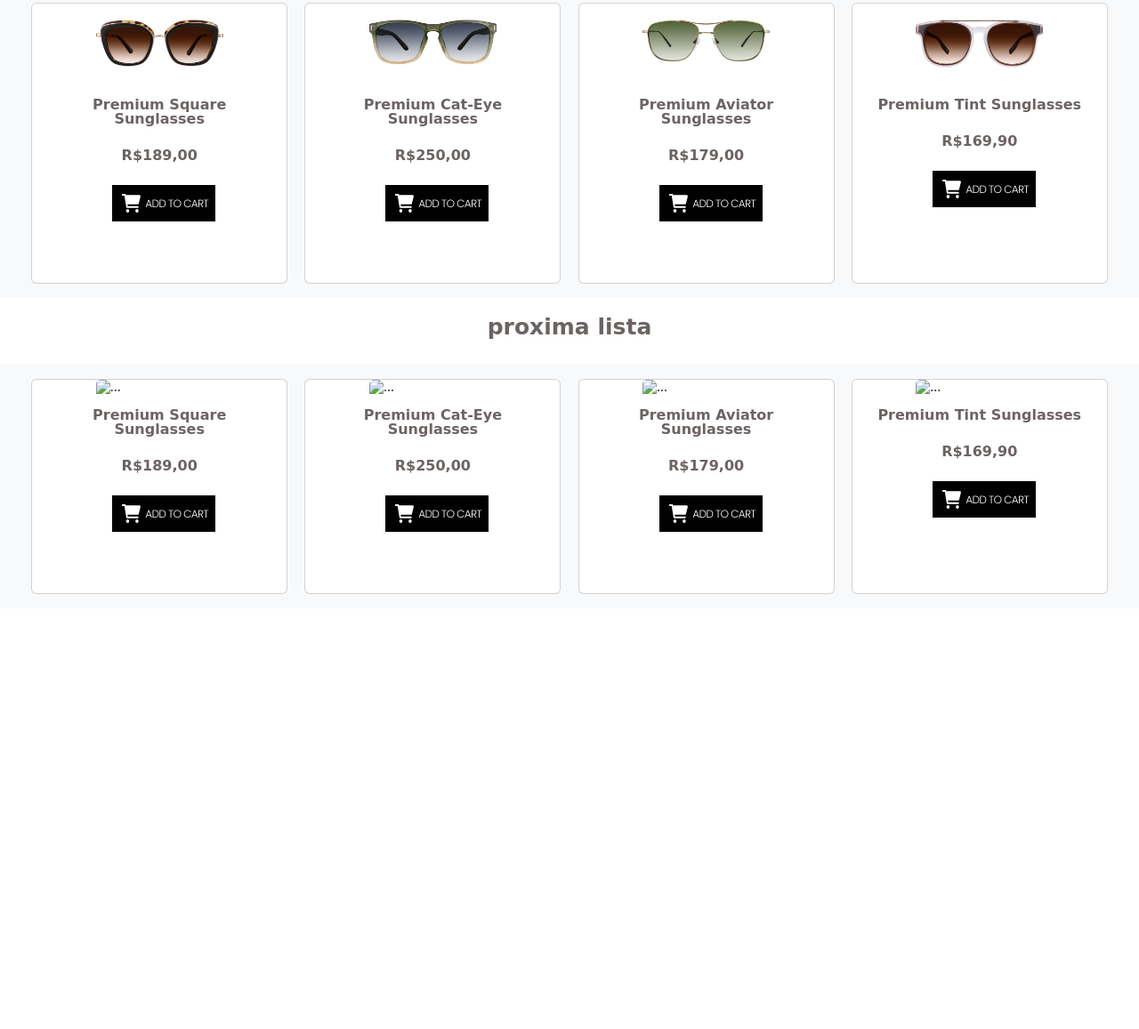
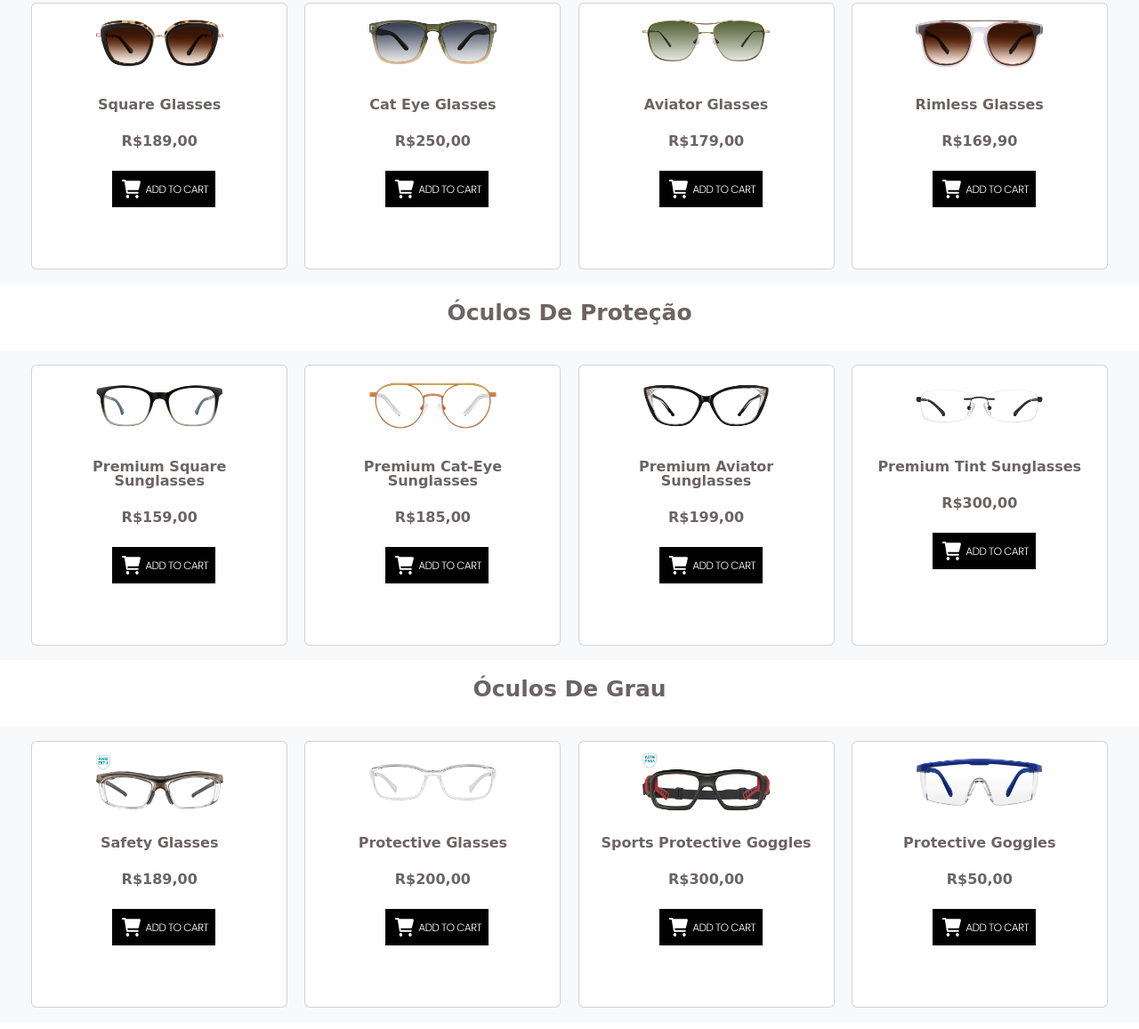
Before and after one commit to WesleyDev93/loja-de-oculos, a plain HTML site: page pagina2/main.html in a window 1280 px wide. Shown: the part 845-2002 px from the top of the page at 89% size. Before the commit the page ends 1537 px from the top, so only its background shows below. Drawn offline with Linux system fonts and the light colour scheme.

Commit message:
Adicionando mais produtos a pagina

```diff
--- a/pagina2/main.html
+++ b/pagina2/main.html
@@ -53,14 +53,14 @@
         </div>
         <div class="carousel-inner">
           <div class="carousel-item active">
-            <a href="#voltacarrosel01"><img src="./pagina 2 img/cat.png" class="d-block w-100" alt="imagem de um gato"></a>
+            <a href="#voltacarrosel01"><img src="./pagina 2 img/cat.png" class="d-block w-100" alt="imagem de um gato usando oculos"></a>
             <div class="carousel-caption d-none d-md-block">
               <h5 class="carrousel__texto">Óculos para todos</h5>
               <p class="carrousel__texto">Ganhe 15% de desconto!</p>
             </div>
           </div>
           <div class="carousel-item">
-            <a href="#"><img src="./pagina 2 img/women.png" class="d-block w-100" alt="Mulher com Oculos"></a>
+            <a href="voltacarrosel02"><img src="./pagina 2 img/women.png" class="d-block w-100" alt="Mulher com Oculos"></a>
             <div class="carousel-caption d-none d-md-block">
               <h5 class="carrousel__texto">Moda é o que você compra!</h5>
               <p class="carrousel__texto">estilo é o que você faz com ela”.
@@ -69,7 +69,7 @@
             </div>
           </div>
           <div class="carousel-item">
-            <a href="#"><img src="./pagina 2 img/aviator.png" class="d-block w-100" alt="..."></a>
+            <a href="voltacarrosel03"><img src="./pagina 2 img/aviator.png" class="d-block w-100" alt="oculos estilo aviação"></a>
             <div class="carousel-caption d-none d-md-block">
               <h5 class="carrousel__texto"></h5>
               <p class="carrousel__texto"></p>
@@ -90,42 +90,42 @@
  <main class="principal">
 
 <section id="voltacarrosel01" class="produtos">
-    <p class="conteudo__titulo">ÓCULOS ESCUROS</p>
+    <p class="conteudo__titulo">Óculos Escuros</p>
 
     <div class="p-3 mb-2 bg-light text-dark     conteudo" >
 
 
     <div class="card" style="width: 18rem;">
-        <img id="oculos" src="./pagina 2 img/img-1.png" class="card-img-top" alt="...">
+        <img id="oculos" src="./pagina 2 img/img-1.png" class="card-img-top" alt="oculos Square Sunglasses">
         <div class="card-body">
-          <h5 id="texto__card" class="card-title">Premium Square Sunglasses</h5>
+          <h5 id="texto__card" class="card-title">Square Glasses</h5>
           <p id="texto__card" class="card-text">R$189,00</p>
           <a href="#"><img id="card__carrinho" src="./pagina 2 img/cart01.png"></a>
         </div>
       </div>
 
       <div class="card" style="width: 18rem;">
-        <img id="oculos" src="./pagina 2 img/img-2.png" class="card-img-top" alt="...">
+        <img id="oculos" src="./pagina 2 img/img-2.png" class="card-img-top" alt="oculos Cat-Eye Sunglasses">
         <div class="card-body">
-          <h5 id="texto__card" class="card-title">Premium Cat-Eye Sunglasses</h5>
+          <h5 id="texto__card" class="card-title">Cat Eye Glasses</h5>
           <p  id="texto__card" class="card-text">R$250,00</p>
           <a href="#"><img id="card__carrinho" src="./pagina 2 img/cart01.png"></a>
         </div>
       </div>
 
       <div class="card" style="width: 18rem;">
-        <img id="oculos" src="./pagina 2 img/img-3.png" class="card-img-top" alt="...">
+        <img id="oculos" src="./pagina 2 img/img-3.png" class="card-img-top" alt="oculos Aviator Sunglasses">
         <div class="card-body">
-          <h5 id="texto__card" class="card-title">Premium Aviator Sunglasses </h5>
+          <h5 id="texto__card" class="card-title">Aviator Glasses</h5>
           <p  id="texto__card" class="card-text">R$179,00</p>
           <a href="#"><img id="card__carrinho" src="./pagina 2 img/cart01.png"></a>
         </div>
       </div>
 
       <div class="card" style="width: 18rem;">
-        <img id="oculos" src="./pagina 2 img/img.png" class="card-img-top" alt="...">
+        <img id="oculos" src="./pagina 2 img/img.png" class="card-img-top" alt="oculos Tint Sunglasses">
         <div class="card-body">
-          <h5 id="texto__card" class="card-title">Premium Tint Sunglasses </h5>
+          <h5 id="texto__card" class="card-title">Rimless Glasses </h5>
           <p id="texto__card" class="card-text">R$169,90</p>
           <a href="#"><img id="card__carrinho" src="./pagina 2 img/cart01.png"></a>
         </div>
@@ -136,54 +136,94 @@
 
 
 
-
-
-
-
 <section id="voltacarrosel02" class="produtos">
-    <p class="conteudo__titulo">proxima lista</p>
+    <p class="conteudo__titulo">Óculos De Proteção</p>
 
     <div class="p-3 mb-2 bg-light text-dark     conteudo" >
 
 
     <div class="card" style="width: 18rem;">
-        <img id="oculos" src="#" class="card-img-top" alt="...">
+        <img id="oculos" src="./pagina 2 img/grau.png" class="card-img-top" alt="oculos Square Sunglasses">
         <div class="card-body">
           <h5 id="texto__card" class="card-title">Premium Square Sunglasses</h5>
+          <p id="texto__card" class="card-text">R$159,00</p>
+          <a href="#"><img id="card__carrinho" src="./pagina 2 img/cart01.png"></a>
+        </div>
+      </div>
+
+      <div class="card" style="width: 18rem;">
+        <img id="oculos" src="./pagina 2 img/grau-1.png" class="card-img-top" alt="oculos Cat-Eye Sunglasses">
+        <div class="card-body">
+          <h5 id="texto__card" class="card-title">Premium Cat-Eye Sunglasses</h5>
+          <p  id="texto__card" class="card-text">R$185,00</p>
+          <a href="#"><img id="card__carrinho" src="./pagina 2 img/cart01.png"></a>
+        </div>
+      </div>
+
+      <div class="card" style="width: 18rem;">
+        <img id="oculos" src="./pagina 2 img/grau-2.png" class="card-img-top" alt=" oculos Cat-Eye Sunglasses">
+        <div class="card-body">
+          <h5 id="texto__card" class="card-title">Premium Aviator Sunglasses </h5>
+          <p  id="texto__card" class="card-text">R$199,00</p>
+          <a href="#"><img id="card__carrinho" src="./pagina 2 img/cart01.png"></a>
+        </div>
+      </div>
+
+      <div class="card" style="width: 18rem;">
+        <img id="oculos" src="./pagina 2 img/grau-3.png" class="card-img-top" alt=" oculos Tint Sunglasses">
+        <div class="card-body">
+          <h5 id="texto__card" class="card-title">Premium Tint Sunglasses </h5>
+          <p id="texto__card" class="card-text">R$300,00</p>
+          <a href="#"><img id="card__carrinho" src="./pagina 2 img/cart01.png"></a>
+        </div>
+      </div>
+</div>
+</section>
+
+
+<section id="voltacarrosel03" class="produtos">
+    <p class="conteudo__titulo">Óculos De Grau</p>
+
+    <div class="p-3 mb-2 bg-light text-dark     conteudo" >
+
+
+    <div class="card" style="width: 18rem;">
+        <img id="oculos" src="./pagina 2 img/protecao.png" class="card-img-top" alt=" oculos Safety Glasses">
+        <div class="card-body">
+          <h5 id="texto__card" class="card-title">Safety Glasses</h5>
           <p id="texto__card" class="card-text">R$189,00</p>
           <a href="#"><img id="card__carrinho" src="./pagina 2 img/cart01.png"></a>
         </div>
       </div>
 
       <div class="card" style="width: 18rem;">
-        <img id="oculos" src="#" class="card-img-top" alt="...">
+        <img id="oculos" src="./pagina 2 img/protecao-1.png" class="card-img-top" alt="oculos Protective Glasses">
         <div class="card-body">
-          <h5 id="texto__card" class="card-title">Premium Cat-Eye Sunglasses</h5>
-          <p  id="texto__card" class="card-text">R$250,00</p>
+          <h5 id="texto__card" class="card-title">Protective Glasses</h5>
+          <p  id="texto__card" class="card-text">R$200,00</p>
           <a href="#"><img id="card__carrinho" src="./pagina 2 img/cart01.png"></a>
         </div>
       </div>
 
       <div class="card" style="width: 18rem;">
-        <img id="oculos" src="#" class="card-img-top" alt="...">
+        <img id="oculos" src="./pagina 2 img/protecao-2.png" class="card-img-top" alt="oculos Sports Protective Goggles">
         <div class="card-body">
-          <h5 id="texto__card" class="card-title">Premium Aviator Sunglasses </h5>
-          <p  id="texto__card" class="card-text">R$179,00</p>
+          <h5 id="texto__card" class="card-title">Sports Protective Goggles </h5>
+          <p  id="texto__card" class="card-text">R$300,00</p>
           <a href="#"><img id="card__carrinho" src="./pagina 2 img/cart01.png"></a>
         </div>
       </div>
 
       <div class="card" style="width: 18rem;">
-        <img id="oculos" src="#" class="card-img-top" alt="...">
+        <img id="oculos" src="./pagina 2 img/protecao-3.png" class="card-img-top" alt="oculos Protective Goggles">
         <div class="card-body">
-          <h5 id="texto__card" class="card-title">Premium Tint Sunglasses </h5>
-          <p id="texto__card" class="card-text">R$169,90</p>
+          <h5 id="texto__card" class="card-title">Protective Goggles </h5>
+          <p id="texto__card" class="card-text">R$50,00</p>
           <a href="#"><img id="card__carrinho" src="./pagina 2 img/cart01.png"></a>
         </div>
       </div>
 </div>
 </section>
-
  </main>
 
 
```
Also changed, not shown: pagina2/pagina 2 img/grau-1.png (added), pagina2/pagina 2 img/grau-2.png (added), pagina2/pagina 2 img/grau-3.png (added), pagina2/pagina 2 img/grau.png (added), pagina2/pagina 2 img/protecao-1.png (added), pagina2/pagina 2 img/protecao-2.png (added), pagina2/pagina 2 img/protecao-3.png (added), pagina2/pagina 2 img/protecao.png (added).
